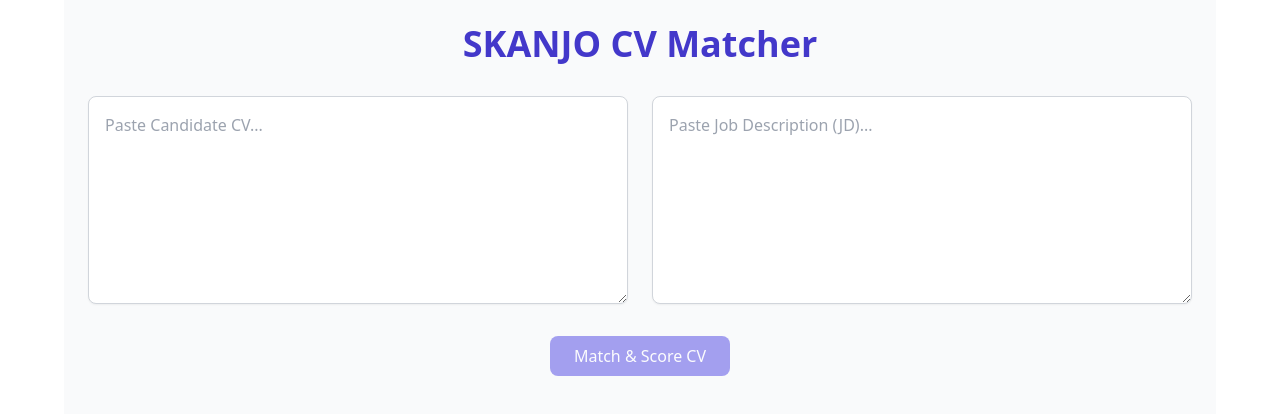
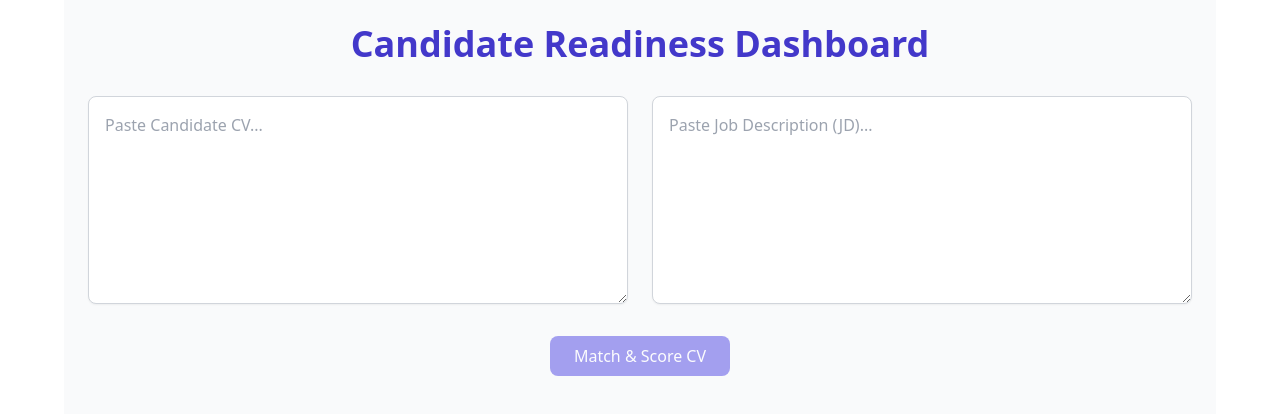
Before and after one commit to hindu17/Candidate-Readiness-Dashboard, a React (Create React App) app: page / in a window 1280 px wide. Shown: the top 414 px of the page. Built offline with nearby package versions, Linux system fonts and the light colour scheme.

Commit message:
Update App.js

```diff
--- a/src/App.js
+++ b/src/App.js
@@ -127,7 +127,7 @@
 
   return (
     <div className="p-6 max-w-6xl mx-auto font-sans space-y-8 bg-gray-50 min-h-screen">
-      <h1 className="text-4xl font-extrabold text-center text-indigo-700">SKANJO CV Matcher</h1>
+      <h1 className="text-4xl font-extrabold text-center text-indigo-700">Candidate Readiness Dashboard</h1>
 
       <div className="grid md:grid-cols-2 gap-6">
         <textarea
```
